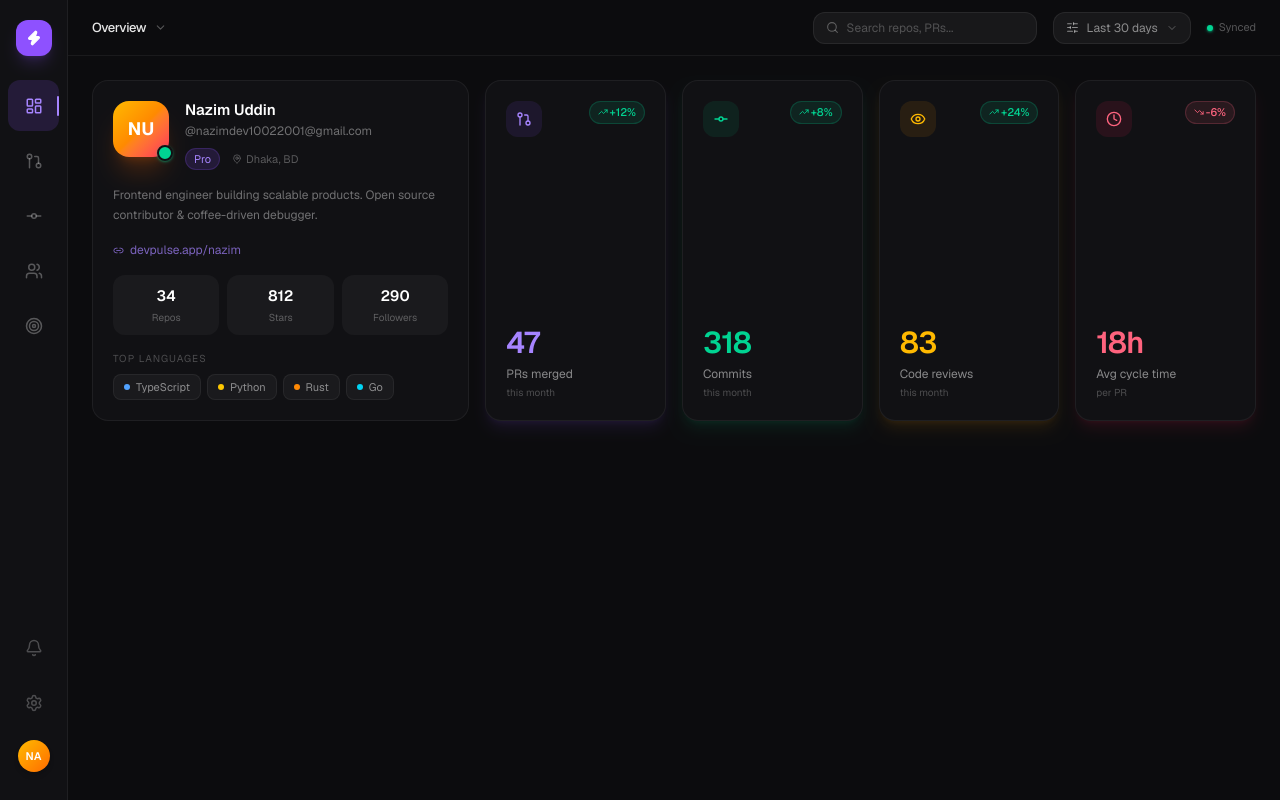
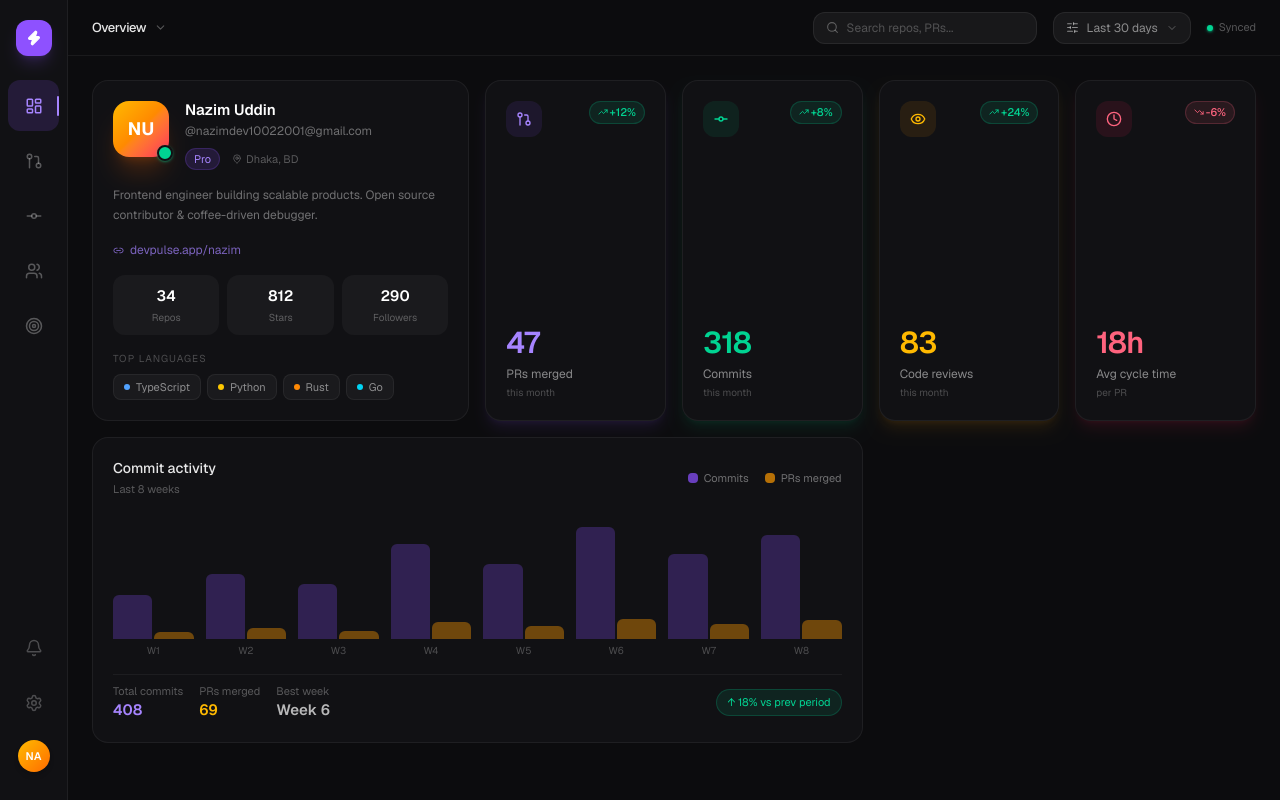
Before and after one commit to Nazim6269/Dev_Pulse, a Next.js app: page / in a window 1280 px wide. Built offline with nearby package versions, Linux system fonts and the light colour scheme.

Commit message:
✨ feat(ui) : add activity chart component

```diff
--- /dev/null
+++ b/app/_components/ActivityChart.tsx
@@ -0,0 +1,77 @@
+const weeks = ["W1", "W2", "W3", "W4", "W5", "W6", "W7", "W8"];
+const commits = [28, 42, 35, 61, 48, 72, 55, 67];
+const prs = [4, 7, 5, 11, 8, 13, 9, 12];
+
+const maxCommits = Math.max(...commits);
+
+export default function ActivityChart() {
+  return (
+    <div className="bg-[#111114] border border-white/[0.06] rounded-2xl p-5 flex flex-col gap-4">
+      {/* Header */}
+      <div className="flex items-center justify-between">
+        <div>
+          <p className="text-[14px] font-medium text-white/90">Commit activity</p>
+          <p className="text-[11px] text-white/30 mt-0.5">Last 8 weeks</p>
+        </div>
+        <div className="flex items-center gap-4">
+          <div className="flex items-center gap-1.5">
+            <span className="w-2.5 h-2.5 rounded-sm bg-violet-500/70" />
+            <span className="text-[11px] text-white/40">Commits</span>
+          </div>
+          <div className="flex items-center gap-1.5">
+            <span className="w-2.5 h-2.5 rounded-sm bg-amber-500/70" />
+            <span className="text-[11px] text-white/40">PRs merged</span>
+          </div>
+        </div>
+      </div>
+
+      {/* Chart */}
+      <div className="flex items-end gap-3 h-36 pt-2">
+        {weeks.map((week, i) => {
+          const commitH = Math.round((commits[i] / maxCommits) * 100);
+          const prH = Math.round((prs[i] / maxCommits) * 100);
+          return (
+            <div key={week} className="flex-1 flex flex-col items-center gap-1">
+              <div className="w-full flex items-end gap-0.5 h-28">
+                <div
+                  className="flex-1 rounded-t-md bg-violet-500/25 hover:bg-violet-500/50 transition-colors cursor-default relative group"
+                  style={{ height: `${commitH}%` }}
+                >
+                  <span className="absolute -top-5 left-1/2 -translate-x-1/2 text-[10px] text-white/0 group-hover:text-white/60 transition-colors whitespace-nowrap">
+                    {commits[i]}
+                  </span>
+                </div>
+                <div
+                  className="flex-1 rounded-t-md bg-amber-500/40 hover:bg-amber-500/60 transition-colors cursor-default"
+                  style={{ height: `${prH}%` }}
+                />
+              </div>
+              <span className="text-[10px] text-white/25">{week}</span>
+            </div>
+          );
+        })}
+      </div>
+
+      {/* Sparkline summary */}
+      <div className="flex items-center justify-between pt-2 border-t border-white/[0.05]">
+        <div className="flex gap-4">
+          <div>
+            <p className="text-[11px] text-white/30">Total commits</p>
+            <p className="text-[15px] font-semibold text-violet-400">408</p>
+          </div>
+          <div>
+            <p className="text-[11px] text-white/30">PRs merged</p>
+            <p className="text-[15px] font-semibold text-amber-400">69</p>
+          </div>
+          <div>
+            <p className="text-[11px] text-white/30">Best week</p>
+            <p className="text-[15px] font-semibold text-white/70">Week 6</p>
+          </div>
+        </div>
+        <div className="text-[11px] text-emerald-400 bg-emerald-400/10 border border-emerald-400/20 px-2.5 py-1 rounded-full">
+          ↑ 18% vs prev period
+        </div>
+      </div>
+    </div>
+  );
+}
--- a/app/_components/DashboardPageContent.tsx
+++ b/app/_components/DashboardPageContent.tsx
@@ -1,4 +1,4 @@
-import { Sidebar, TopBar, ProfileCard, StatsRow } from "./index";
+import { Sidebar, TopBar, ProfileCard, StatsRow, ActivityChart } from "./index";
 
 export default function DashboardPage() {
     return (
@@ -16,6 +16,10 @@ export default function DashboardPage() {
                         <div className="col-span-12 md:col-span-8">
                             <StatsRow />
                         </div>
+
+                        <div className="col-span-12 md:col-span-8">
+                            <ActivityChart />
+                        </div>
                     </div>
                 </main>
             </div>
--- a/app/_components/index.ts
+++ b/app/_components/index.ts
@@ -3,3 +3,4 @@ export { default as Sidebar } from "./Sidebar";
 export { default as TopBar } from "./TopBar";
 export { default as ProfileCard } from "./ProfileCard";
 export { default as StatsRow } from "./StatsRow";
+export { default as ActivityChart } from "./ActivityChart";
```
